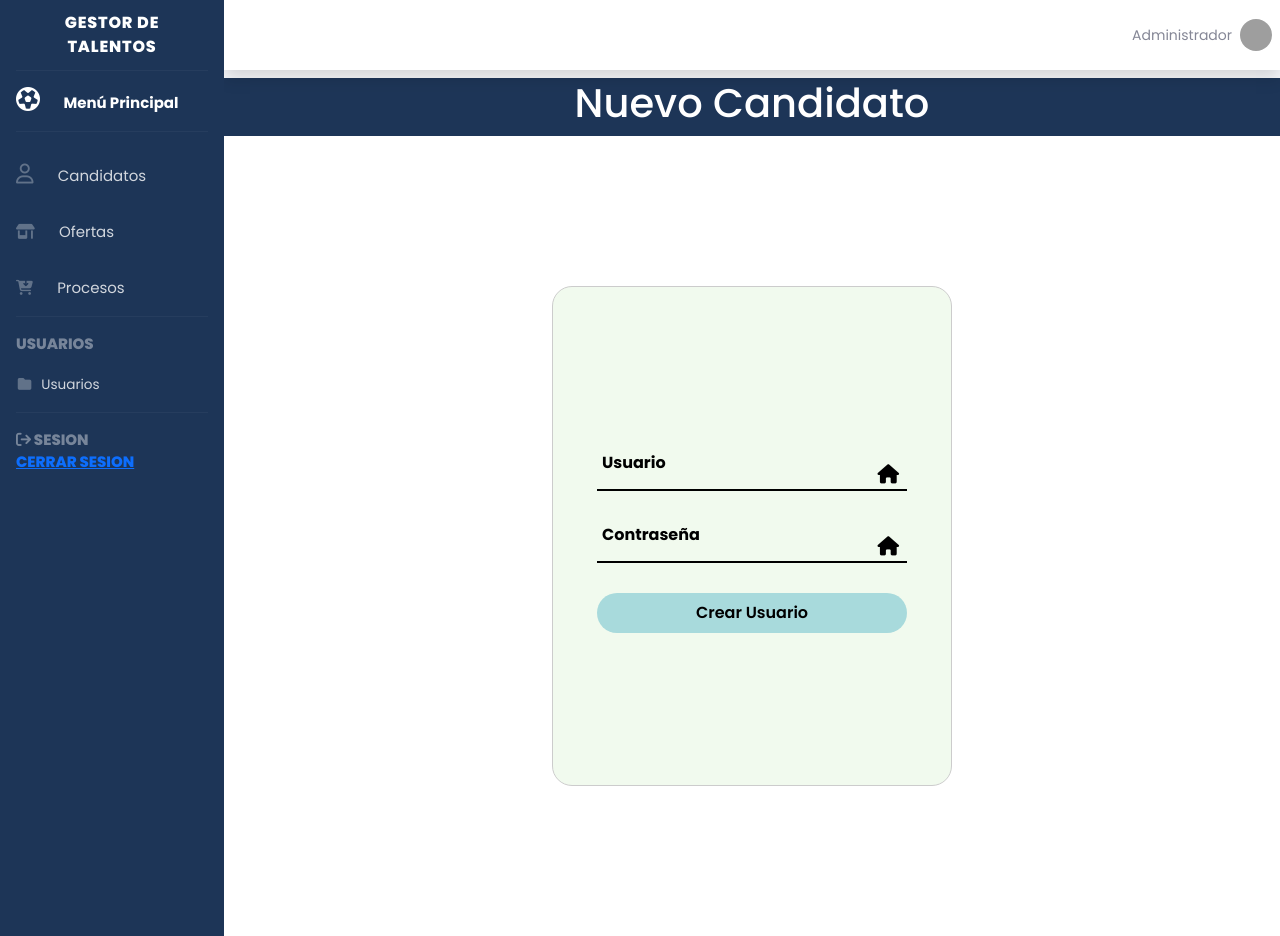
After one commit to MarlonRuiz96/GestorTalentos, a CodeIgniter app: page /database/index.php/RegistroUsuario in a window 1280 px wide. The commit adds this page. Run offline with CodeIgniter, Linux system fonts and the light colour scheme; grey boxes are pictures that could not be loaded.

Commit message:
Terminando CRUD usuarios

```diff
--- a/application/config/routes.php
+++ b/application/config/routes.php
@@ -56,3 +56,4 @@ $route['Dashboard'] = 'DashboardController/index';
 $route['Candidatos'] = 'CandidatoController/indexConsulta';
 $route['Usuarios'] = 'UsuarioController/index';
 $route['LoginPrueba'] = 'DpiController/index';
+$route['RegistroUsuario'] = 'UsuarioController/AltaUsuario';
--- a/application/controllers/UsuarioController.php
+++ b/application/controllers/UsuarioController.php
@@ -21,4 +21,65 @@ class UsuarioController extends CI_Controller
 
         $this->load->view('Usuario/ConsultarUsuario', $data);
     }
+
+    public function GuardarCambios($id_usuario){
+
+        $referer = $_SERVER['HTTP_REFERER'];
+
+        $nuevoNombre = $this->input->post('editNombre');
+        $nuevaPuesto = $this->input->post('editPuesto');
+
+
+        $this->usuarioModel->ActualizarUsuario($id_usuario, $nuevoNombre, $nuevaPuesto);
+        return redirect('Usuarios');
+
+
+
+    }
+
+    public function desactivarUsuario($id_usuario){
+        $data['Usuario'] = $this->usuarioModel->bajaUsuario($id_usuario);
+
+        $data['data'] = $this->usuarioModel->getUsuario();
+        $this->load->view('Usuario/ConsultarUsuario', $data);
+    }
+
+    public function AltaUsuario(){
+        $this->load->view('Usuario/IngresoUsuarios');
+
+    }
+
+    public function CrearUsuario(){
+
+        verificar_autenticacion($this);
+
+        if ($this->input->server('REQUEST_METHOD') === 'POST') {
+
+            $usuario = $this->input->post('usuario');
+            $password = $this->input->post('password');
+            $estado = "activo";
+
+
+
+
+
+            $fecha_actual = date("Y-m-d");
+
+            $data = array(
+                'usuario' => $usuario,
+                'clave' => $password,
+                'estado' => $estado,
+
+
+
+            );
+
+            $this->usuarioModel->InsertarUsuario($data);
+
+            redirect('Usuarios');
+        }
+    }
+
+
+
 }
--- a/application/models/CandidatoModel.php
+++ b/application/models/CandidatoModel.php
@@ -188,4 +188,7 @@ class CandidatoModel extends CI_Model
       return $this->db->affected_rows();
     }
 
+
+
+
 }
--- a/application/models/usuarioModel.php
+++ b/application/models/usuarioModel.php
@@ -36,10 +36,12 @@ class UsuarioModel extends CI_Model {
         }
     }
 
+    //Funcion para obtener los usuarios activos
     public function getUsuario()
     {
       $this->db->select('id_usuario,usuario, clave');
       $this->db->from('usuario');
+      $this->db->where('estado', 'activo');
       $query = $this->db->get();
 
       if ($query->num_rows() > 0) {
@@ -50,5 +52,36 @@ class UsuarioModel extends CI_Model {
     }
 
 
+    public function ActualizarUsuario($id_usuario, $nuevoNombre, $nuevaPuesto){
+
+        $datosActualizados = array(
+            'usuario' => $nuevoNombre,
+            'clave' => $nuevaPuesto,
+
+
+        );
+
+        $this->db->where('id_usuario', $id_usuario);
+        $this->db->update('usuario', $datosActualizados);
+    }
+
+    public function bajaUsuario($id_usuario) {
+
+        $nuevoEstado = "Inactivo";
+        $datosActualizados = array(
+            'estado' => $nuevoEstado,
+
+        );
+        $this->db->where('id_usuario', $id_usuario);
+        $this->db->update('usuario', $datosActualizados);
+    }
+    public function InsertarUsuario($data)
+    {
+        // Insertamos los datos en la tabla candidatos
+        $this->db->insert('usuario', $data);
+
 
     }
+
+
+}
--- a/application/views/Dashboard/partesuperior.php
+++ b/application/views/Dashboard/partesuperior.php
@@ -52,9 +52,9 @@
                 <div id="producto" class="collapse" aria-labelledby="headingUtilities" data-parent="#accordionSidebar">
                     <div class="bg-white py-2 collapse-inner rounded">
                         <h6 class="collapse-header">Gestion de Ventas</h6>
-                        <a class="collapse-item" href="<?= site_url('AltaProducto') ?>">Ver Ofertas
+                        <a class="collapse-item" href="<?= site_url('#') ?>">Pendiente
                         </a>
-                        <a class="collapse-item" href="<?= site_url('ConsultaProducto') ?>">Ingresar Oferta
+                        <a class="collapse-item" href="<?= site_url('#') ?>">Pendiente
                         </a>
                     </div>
                 </div>
@@ -69,9 +69,9 @@
                 <div id="compra" class="collapse" aria-labelledby="headingUtilities" data-parent="#accordionSidebar">
                     <div class="bg-white py-2 collapse-inner rounded">
                         <h6 class="collapse-header">Gestion de Compras</h6>
-                        <a class="collapse-item" href="<?= site_url('AltaCompra') ?>">Ver Procesos
+                        <a class="collapse-item" href="<?= site_url('#') ?>">pendiente
                         </a>
-                        <a class="collapse-item" href="<?= site_url('ConsultaCompra') ?>"> Pendiente
+                        <a class="collapse-item" href="<?= site_url('#') ?>"> Pendiente
                         </a>
                     </div>
                 </div>
--- /dev/null
+++ b/application/views/Usuario/IngresoUsuarios.php
@@ -0,0 +1,57 @@
+<?php require_once APPPATH . 'views/Dashboard/partesuperior.php' ?>
+<!DOCTYPE html>
+<html lang="es">
+
+<head>
+    <meta charset="UTF-8">
+    <meta name="viewport" content="width=device-width, initial-scale=1.0">
+    <link rel="stylesheet" href="<?php echo base_url('assets/usuario/consulta.css'); ?>">
+    <title>Creación de Usuario</title>
+    <link rel="stylesheet" href="https://cdnjs.cloudflare.com/ajax/libs/font-awesome/6.4.0/css/all.min.css"
+        integrity="sha512-iecdLmaskl7CVkqkXNQ/ZH/XLlvWZOJyj7Yy7tcenmpD1ypASozpmT/E0iPtmFIB46ZmdtAc9eNBvH0H/ZpiBw=="
+        crossorigin="anonymous">
+    <link href="https://cdn.jsdelivr.net/npm/bootstrap@5.3.1/dist/css/bootstrap.min.css" rel="stylesheet"
+        integrity="sha384-4bw+/aepP/YC94hEpVNVgiZdgIC5+VKNBQNGCHeKRQN+PtmoHDEXuppvnDJzQIu9" crossorigin="anonymous">
+    <link rel="stylesheet" href="<?php echo base_url('assets/usuario/alta.css'); ?>">
+</head>
+
+<body>
+    <header>
+        <h1>Nuevo Candidato</h1>
+    </header>
+    <section>
+        <div class="form-box">
+            <form id="userForm" action="<?= site_url('UsuarioController/CrearUsuario') ?>" method="post"
+                onsubmit="return validateForm()">
+
+
+                <div class="inputbox">
+                    <i class="fa-solid fa-house"></i>
+                    <input type="text" id="usuario" name="usuario" required>
+                    <label for="DPI">Usuario</label>
+                </div>
+
+                <div class="inputbox">
+                    <i class="fa-solid fa-house"></i>
+                    <input type="password" id="password" name="password" required>
+                    <label for="DPI">Contraseña</label>
+                </div>
+
+
+
+
+
+                <button type="submit">Crear Usuario</button>
+                <br>
+            </form>
+        </div>
+
+
+    </section>
+    <script src="https://cdn.jsdelivr.net/npm/bootstrap@5.3.1/dist/js/bootstrap.bundle.min.js"
+        integrity="sha384-HwwvtgBNo3bZJJLYd8oVXjrBZt8cqVSpeBNS5n7C8IVInixGAoxmnlMuBnhbgrkm" crossorigin="anonymous">
+        </script>
+</body>
+
+</html>
+<?php //require_once APPPATH . 'views/Dashboard/parteinferior.php'?>
```
Also changed, not shown: application/models/index.html (deleted, +0 -11 lines), application/views/Usuario/ConsultarUsuario.php (+22 -30 lines). Lines whose indentation alone changed are shown as unchanged.
